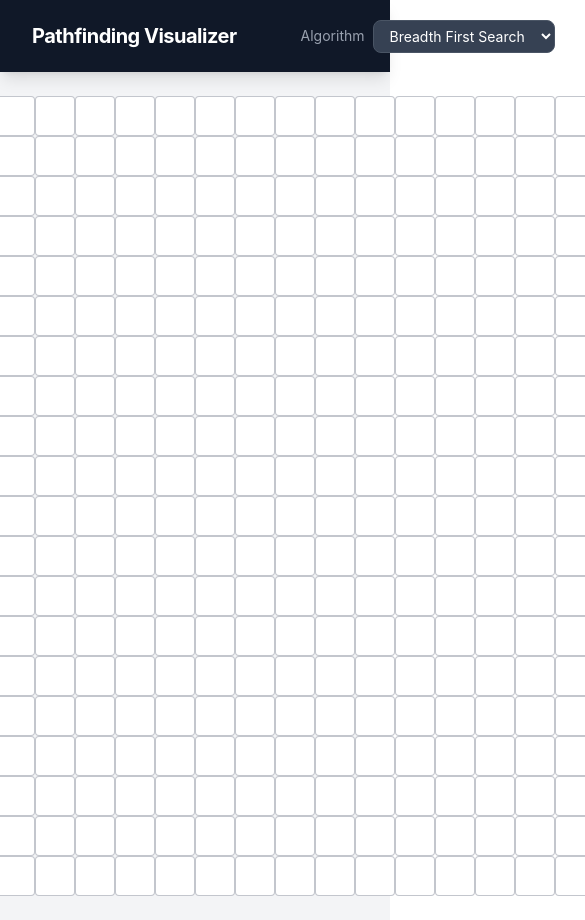
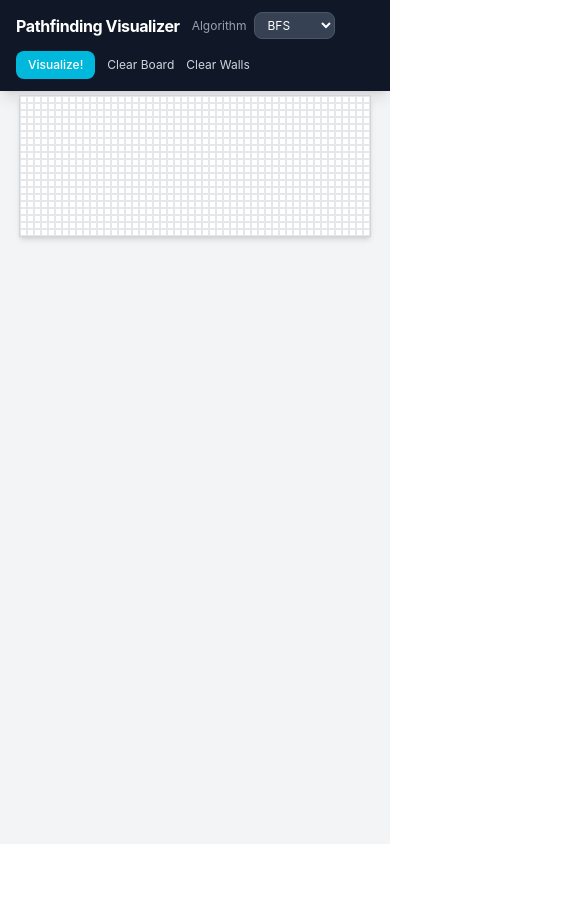
Before and after one commit to aayush64x/Pathfinder-Visualizer, a React (Vite) app: page / in a window 390 px wide. Shown: the top 920 px of the page, 585 px wide, since content can reach past the window. After the commit the page ends 844 px from the top, so only its background shows below. Built offline with nearby package versions, Linux system fonts and the light colour scheme.

Commit message:
final push

```diff
--- a/src/App.tsx
+++ b/src/App.tsx
@@ -3,10 +3,10 @@ import { CreateGrid, findNode, HasNode, PlaceNode, RemoveNode, ClearPath } from
 import type { Algorithm } from "./Types/Cell";
 import { bfs } from "./Algortithm/BFS";
 import { djikstra } from "./Algortithm/Djikstra";
+import { astar } from "./Algortithm/AStar";
 import Grid from "./Components/Grid";
 import Navbar from "./Components/Navbar";
 import { animate } from "./Utils/Animator";
-import { astar } from "./Algortithm/AStar";
 
 function App() {
   const [grid, setGrid] = useState(CreateGrid);
@@ -49,29 +49,23 @@ function App() {
   const handleVisualize = async () => {
     const clearedGrid = ClearPath(grid);
     setGrid(clearedGrid);
-
     const startNode = findNode(clearedGrid, "START");
     const endNode = findNode(clearedGrid, "END");
-
     if (!startNode || !endNode) {
       alert("Please place start and end nodes first");
       return;
     }
-
     setIsRunning(true);
-
     if (algorithm === "BFS") {
       const [visited, path] = bfs(clearedGrid, startNode, endNode);
       await animate(visited, path, setGrid, 10);
     } else if (algorithm === "DIJKSTRA") {
       const [visited, path] = djikstra(clearedGrid, startNode, endNode);
       await animate(visited, path, setGrid, 10);
-    }
-    else if (algorithm === "A-STAR") {
+    } else if (algorithm === "A-STAR") {
       const [visited, path] = astar(clearedGrid, startNode, endNode);
       await animate(visited, path, setGrid, 10);
     }
-
     setIsRunning(false);
   };
 
@@ -90,7 +84,7 @@ function App() {
   };
 
   return (
-    <div className="min-h-screen bg-gray-100 flex flex-col">
+    <div className="min-h-screen bg-gray-100 flex flex-col overflow-hidden">
       <Navbar
         algorithm={algorithm}
         isRunning={isRunning}
@@ -99,7 +93,7 @@ function App() {
         onClearBoard={handleClearBoard}
         onClearWalls={handleClearWalls}
       />
-      <div className="flex flex-col items-center p-6">
+      <div className="flex justify-center items-start p-1">
         <Grid
           grid={grid}
           onMouseDown={handleMouseDown}
--- a/src/Components/Cell.tsx
+++ b/src/Components/Cell.tsx
@@ -1,12 +1,13 @@
 import type { NodeType } from '../Types/Cell';
+import { CELL_SIZE } from '../Types/Constants';
 
 export const ColorMap: Record<NodeType, string> = {
   START: "bg-cyan-500",
   END: "bg-red-400",
-  PATH: "bg-green-600",
+  PATH: "bg-yellow-400",
   EMPTY: "bg-white",
-  WALL: "bg-slate-600",
-  VISITED: "bg-blue-100"
+  WALL: "bg-slate-700",
+  VISITED: "bg-blue-300"
 };
 
 type Props = {
@@ -15,10 +16,18 @@ type Props = {
   onMouseEnter: () => void
 };
 
-function Cell({ type, onMouseDown, onMouseEnter}: Props, ) {
+function Cell({ type, onMouseDown, onMouseEnter }: Props) {
+  const animationClass =
+    type === 'VISITED' ? 'animate-visited' :
+    type === 'PATH' ? 'animate-path' : ''
+
   return (
-    // Clean, single border where the border color perfectly matches the background opacity
-    <div className={`w-10 h-10 rounded border border-gray-500/40 ${ColorMap[type]}`} onMouseDown={() => onMouseDown()} onMouseEnter={() => onMouseEnter()} />
+    <div
+      className={`${ColorMap[type]} ${animationClass} border border-gray-200 cursor-pointer aspect-square`}
+      style={{ width: CELL_SIZE }}
+      onMouseDown={onMouseDown}
+      onMouseEnter={onMouseEnter}
+    />
   );
 }
 
--- a/src/Components/Grid.tsx
+++ b/src/Components/Grid.tsx
@@ -9,22 +9,18 @@ type GridProps = {
 
 function Grid({ grid, onMouseDown, onMouseEnter }: GridProps) {
   return (
-    // The container stacks the rows vertically
-    <div className="flex flex-col">
+    <div
+      className="border border-gray-300 shadow-md overflow-hidden"
+      style={{ lineHeight: 0 }}
+    >
       {grid.map((row, rowIndex) => (
-        // Each row aligns its cells horizontally
         <div key={rowIndex} className="flex">
           {row.map(node => (
             <Cell
               key={`${node.row}-${node.column}`}
               type={node.type}
-
-              onMouseDown={() => {
-                onMouseDown(node.row, node.column);
-              }}
-              onMouseEnter={() => {
-                onMouseEnter(node.row, node.column);
-              }}
+              onMouseDown={() => onMouseDown(node.row, node.column)}
+              onMouseEnter={() => onMouseEnter(node.row, node.column)}
             />
           ))}
         </div>
--- a/src/Components/Navbar.tsx
+++ b/src/Components/Navbar.tsx
@@ -1,4 +1,4 @@
-import type{ Algorithm } from "../Types/Cell";
+import type { Algorithm } from "../Types/Cell";
 
 type NavbarProps = {
   algorithm: Algorithm;
@@ -11,59 +11,61 @@ type NavbarProps = {
 
 function Navbar({ algorithm, isRunning, onAlgorithmChange, onVisualize, onClearBoard, onClearWalls }: NavbarProps) {
   return (
-    <nav className="w-full bg-gray-900 text-white px-8 py-4 flex items-center gap-8 shadow-lg">
+    <nav className="w-full bg-gray-900 text-white px-4 py-3 flex flex-wrap items-center gap-3 shadow-lg">
 
       {/* Title */}
-      <h1 className="text-xl font-bold tracking-tight text-white whitespace-nowrap">
+      <h1 className="text-base md:text-xl font-bold tracking-tight text-white whitespace-nowrap">
         Pathfinding Visualizer
       </h1>
 
-      {/* Divider */}
-      <div className="h-6 w-px bg-gray-600" />
+      {/* Divider - hidden on mobile */}
+      <div className="h-6 w-px bg-gray-600 hidden md:block" />
 
       {/* Algorithm Dropdown */}
       <div className="flex items-center gap-2">
-        <label className="text-sm text-gray-400 whitespace-nowrap">Algorithm</label>
+        <label className="text-xs md:text-sm text-gray-400 whitespace-nowrap">
+          Algorithm
+        </label>
         <select
           value={algorithm}
           onChange={e => onAlgorithmChange(e.target.value as Algorithm)}
           disabled={isRunning}
-          className="bg-gray-700 text-white text-sm px-3 py-1.5 rounded-lg border border-gray-600 cursor-pointer disabled:opacity-50"
+          className="bg-gray-700 text-white text-xs md:text-sm px-2 md:px-3 py-1 md:py-1.5 rounded-lg border border-gray-600 cursor-pointer disabled:opacity-50"
         >
-          <option value="BFS">Breadth First Search</option>
+          <option value="BFS">BFS</option>
           <option value="DIJKSTRA">Dijkstra</option>
-          <option value="A-STAR">A* Search</option>
+          <option value="A-STAR">A*</option>
         </select>
       </div>
 
-      {/* Divider */}
-      <div className="h-6 w-px bg-gray-600" />
+      {/* Divider - hidden on mobile */}
+      <div className="h-6 w-px bg-gray-600 hidden md:block" />
 
       {/* Visualize Button */}
       <button
         onClick={onVisualize}
         disabled={isRunning}
-        className="bg-cyan-500 hover:bg-cyan-400 disabled:opacity-50 disabled:cursor-not-allowed text-white font-medium px-5 py-1.5 rounded-lg text-sm transition-colors whitespace-nowrap"
+        className="bg-cyan-500 hover:bg-cyan-400 disabled:opacity-50 disabled:cursor-not-allowed text-white font-medium px-3 md:px-5 py-1.5 rounded-lg text-xs md:text-sm transition-colors whitespace-nowrap"
       >
         {isRunning ? "Running..." : "Visualize!"}
       </button>
 
-      {/* Divider */}
-      <div className="h-6 w-px bg-gray-600" />
+      {/* Divider - hidden on mobile */}
+      <div className="h-6 w-px bg-gray-600 hidden md:block" />
 
       {/* Clear Buttons */}
-      <div className="flex items-center gap-4">
+      <div className="flex items-center gap-3">
         <button
           onClick={onClearBoard}
           disabled={isRunning}
-          className="text-sm text-gray-300 hover:text-white disabled:opacity-50 disabled:cursor-not-allowed transition-colors"
+          className="text-xs md:text-sm text-gray-300 hover:text-white disabled:opacity-50 disabled:cursor-not-allowed transition-colors whitespace-nowrap"
         >
           Clear Board
         </button>
         <button
           onClick={onClearWalls}
           disabled={isRunning}
-          className="text-sm text-gray-300 hover:text-white disabled:opacity-50 disabled:cursor-not-allowed transition-colors"
+          className="text-xs md:text-sm text-gray-300 hover:text-white disabled:opacity-50 disabled:cursor-not-allowed transition-colors whitespace-nowrap"
         >
           Clear Walls
         </button>
--- a/src/Types/Constants.ts
+++ b/src/Types/Constants.ts
@@ -1,2 +1,7 @@
+export const COLUMNS = 50;
 export const ROWS = 20;
-export const COLUMNS = 40;
+export const CELL_SIZE = Math.floor(window.innerWidth / COLUMNS);
+export const START_ROW = Math.floor(ROWS / 2);
+export const START_COL = Math.floor(COLUMNS / 4);
+export const END_ROW = Math.floor(ROWS / 2);
+export const END_COL = Math.floor((COLUMNS / 4) * 3);
--- a/src/index.css
+++ b/src/index.css
@@ -1 +1,22 @@
+
 @import "tailwindcss";
+
+@keyframes pop {
+  0% { transform: scale(0.3); }
+  50% { transform: scale(1.15); }
+  100% { transform: scale(1); }
+}
+
+@keyframes path-pop {
+  0% { transform: scale(0.3) rotate(-45deg); }
+  50% { transform: scale(1.2) rotate(0deg); }
+  100% { transform: scale(1) rotate(0deg); }
+}
+
+.animate-visited {
+  animation: pop 0.3s ease-out;
+}
+
+.animate-path {
+  animation: path-pop 0.4s ease-out;
+}
```
